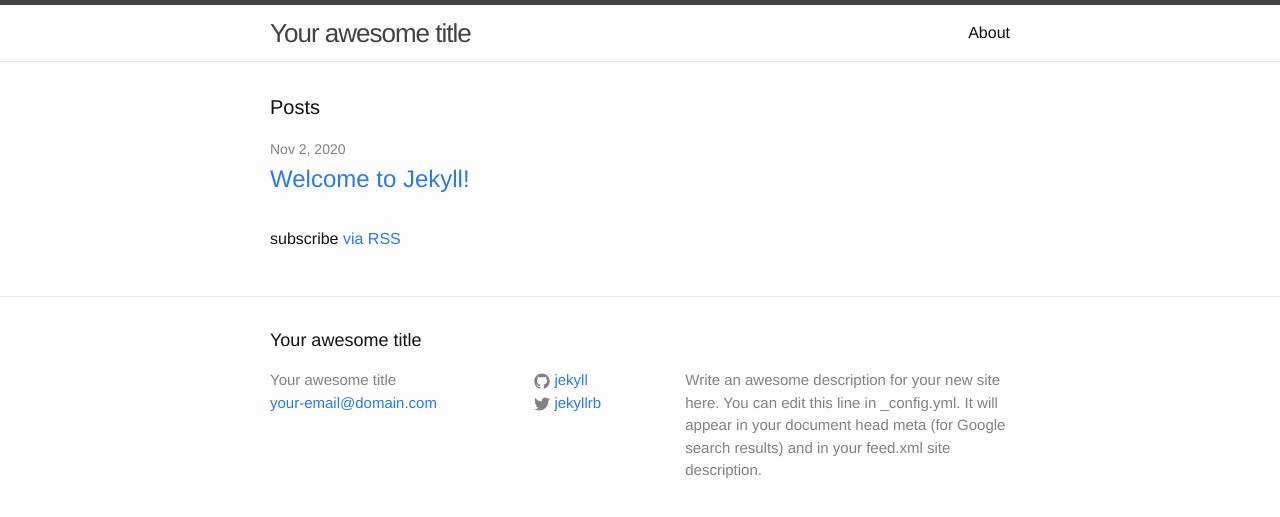
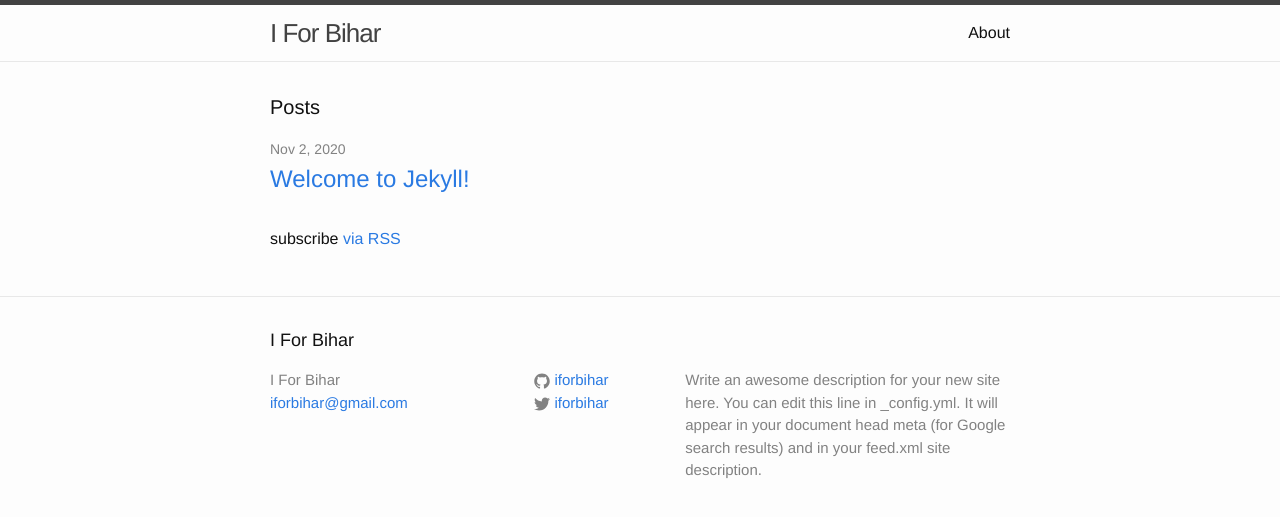
Before and after one commit to iforbihar/iforbihar.github.io, a Jekyll site: the page built from index.html, in a window 1280 px wide. Shown: the top 517 px of the page. Built offline with Jekyll 4.4.1, drawn with Linux system fonts in a browser that asks for light colours.

Commit message:
config updated

```diff
--- a/_config.yml
+++ b/_config.yml
@@ -6,16 +6,16 @@
 # 'jekyll serve'. If you change this file, please restart the server process.
 
 # Site settings
-title: Your awesome title
-email: your-email@domain.com
+title: I For Bihar
+email: iforbihar@gmail.com
 description: > # this means to ignore newlines until "baseurl:"
   Write an awesome description for your new site here. You can edit this
   line in _config.yml. It will appear in your document head meta (for
   Google search results) and in your feed.xml site description.
 baseurl: "" # the subpath of your site, e.g. /blog
 url: "http://yourdomain.com" # the base hostname & protocol for your site
-twitter_username: jekyllrb
-github_username:  jekyll
+twitter_username: iforbihar
+github_username:  iforbihar
 
 # Build settings
 markdown: kramdown
```
Also changed, not shown: 4 other files.
